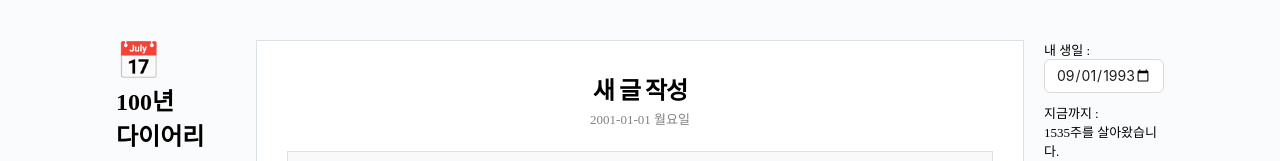
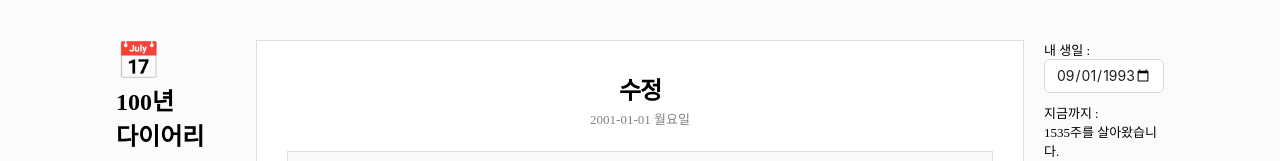
Before and after one commit to lekosk2001/one_hundred_years_diary, a Next.js app: page /1/1/1/edit in a window 1280 px wide. Shown: the top 161 px of the page. Built offline with nearby package versions, Linux system fonts and the light colour scheme; no server answers.

Commit message:
feat : 이미지 컴포넌트 변경. feat : 글 작성시 내용 비어있으면 경고.

```diff
--- a/src/components/units/form/form.tsx
+++ b/src/components/units/form/form.tsx
@@ -1,6 +1,6 @@
 import React, { ChangeEvent, useRef, useState } from 'react'
 import * as C from './form_style'
-import { Button, Input } from 'antd'
+import { Button, Input, Modal } from 'antd'
 import { useRouter } from 'next/router'
 import { CheckOutlined, LeftOutlined } from '@ant-design/icons'
 import CustomDatePicker from '@/components/commons/CustomDatePicker'
@@ -61,6 +61,9 @@ const create = (props: Props) => {
     }
 
     const onSubmit = async () => {
+
+        if (!contents) { Modal.error({ content: "내용이 없습니다." }); return; }
+
         try {
             await addDoc(collection(db, "Diary"), {
                 imageUrl,
@@ -76,7 +79,7 @@ const create = (props: Props) => {
 
     return (
         <>
-            <PageTitle title={"새 글 작성"} sub={thisDay.format("YYYY-MM-DD dddd")} />
+            <PageTitle title={props.isEdit ? "수정" : "새 글 작성"} sub={thisDay.format("YYYY-MM-DD dddd")} />
             <ButtonsWrapper>
                 <Button
                     onClick={() => router.push(`/${router.query.year}/${router.query.date}`)}
--- a/src/components/units/list/DiaryList_style.ts
+++ b/src/components/units/list/DiaryList_style.ts
@@ -8,6 +8,10 @@ gap: 20px;
 padding: 20px 0px;
 `
 
+export const CardImage = styled.img`
+    width: "100%";
+`
+
 
 export const CardHeader = styled.div`
     width: 100%;
@@ -16,6 +20,7 @@ padding-bottom: 5px;
     justify-content: space-between;
     border-bottom: 1px solid #dae1e6;
     align-items:center;
+    margin-bottom: 20px;
 `
 
 export const CardMood =styled.h4`
```
Also changed, not shown: src/components/units/list/DiaryList.tsx (+1 -1 lines). Lines whose indentation alone changed are shown as unchanged.
